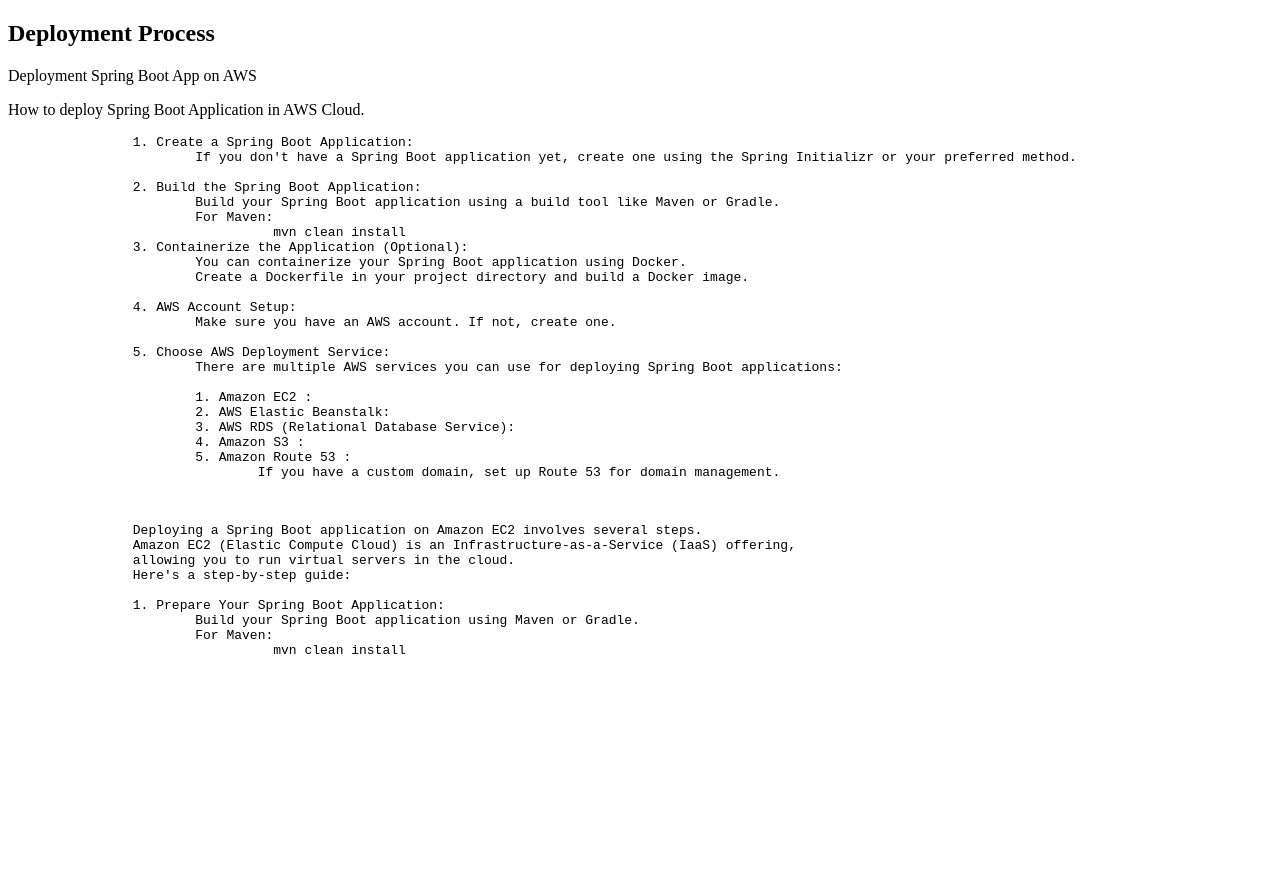
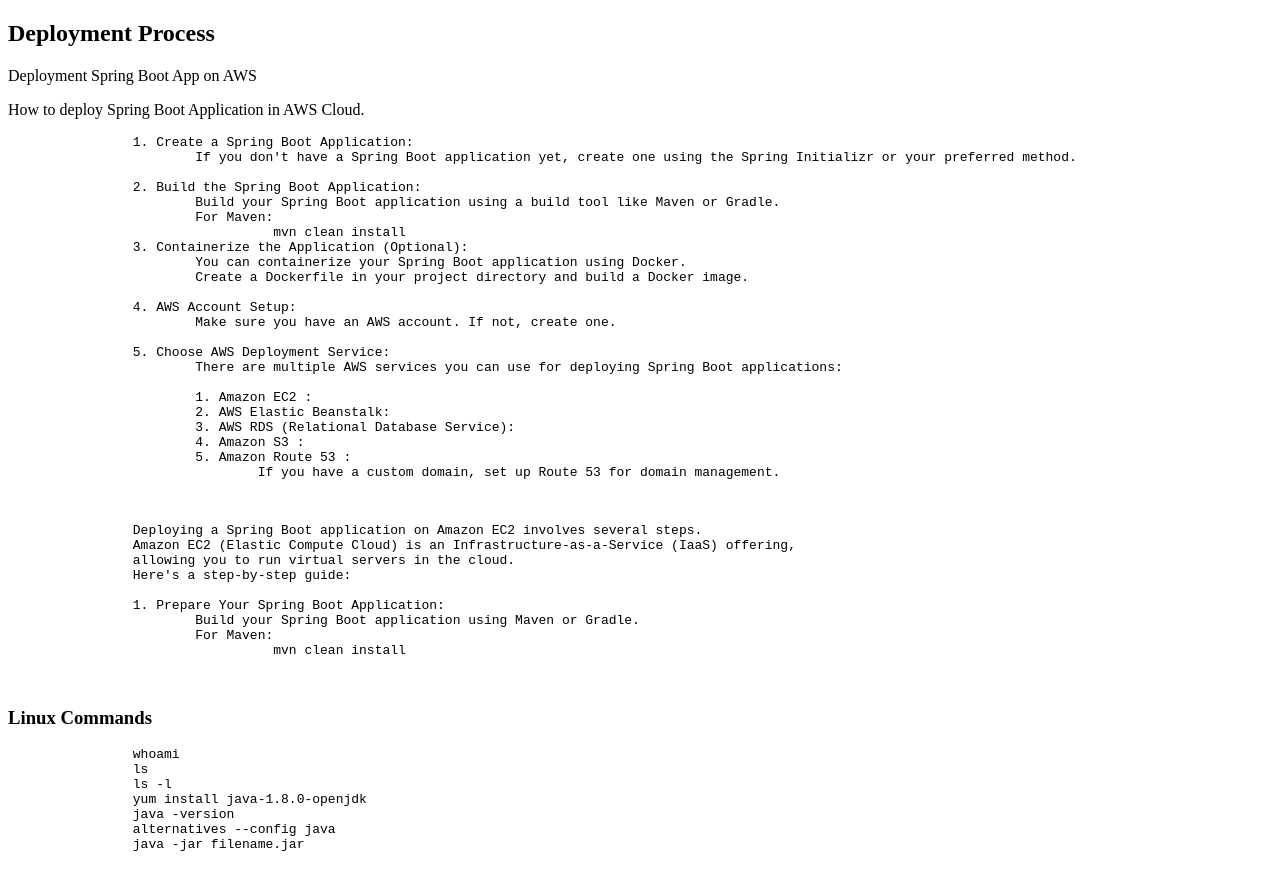
Before and after one commit to sktrader/AlgoWebPro, a plain HTML site: page Content/deployment.html in a window 1280 px wide. Before the commit the page ends 800 px from the top, so only its background shows below. Drawn offline with Linux system fonts and the light colour scheme.

Commit message:
deployment

```diff
--- a/Content/deployment.html
+++ b/Content/deployment.html
@@ -54,6 +54,20 @@
 
             </pre>
         </div>
+
+        <div>
+            <h3>Linux Commands</h3>
+            <pre>
+                whoami
+                ls
+                ls -l
+                yum install java-1.8.0-openjdk
+                java -version
+                alternatives --config java
+                java -jar filename.jar
+
+            </pre>
+        </div>
     </div>
 </body>
 </html>
```
